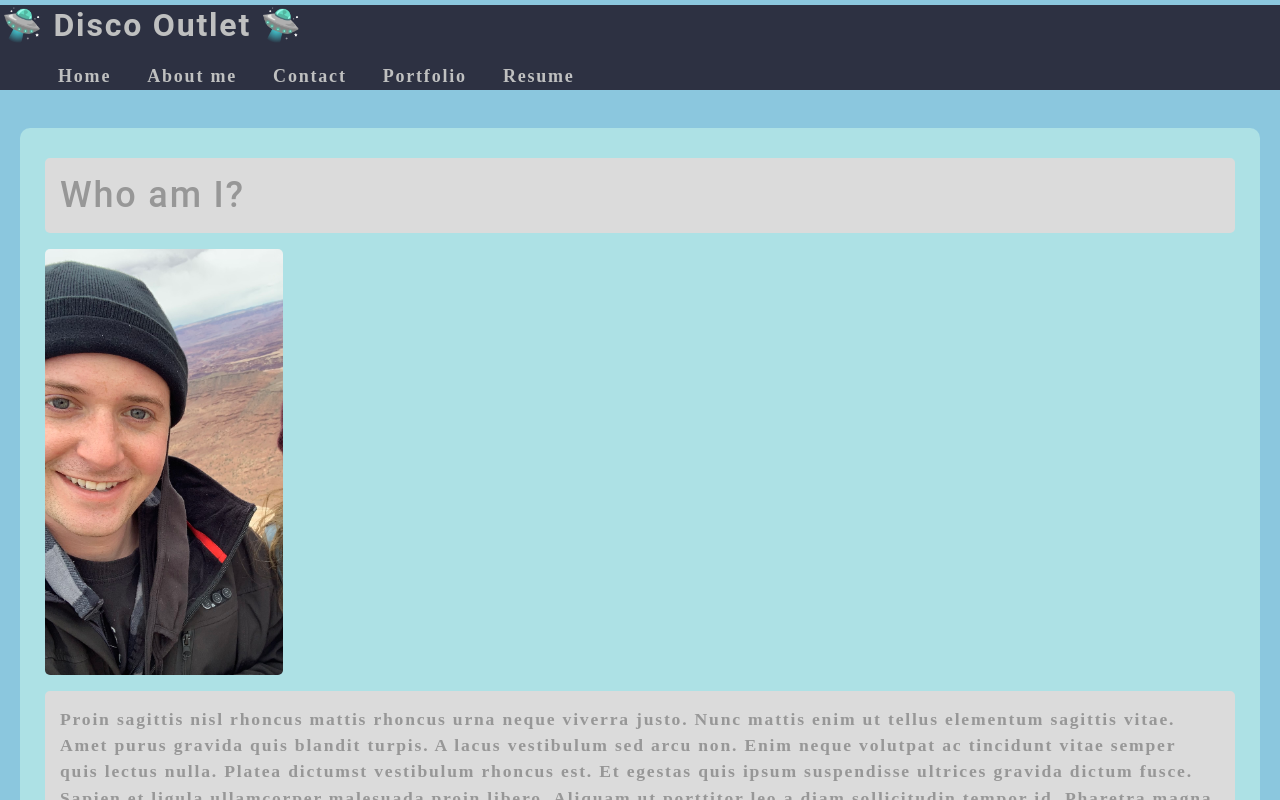
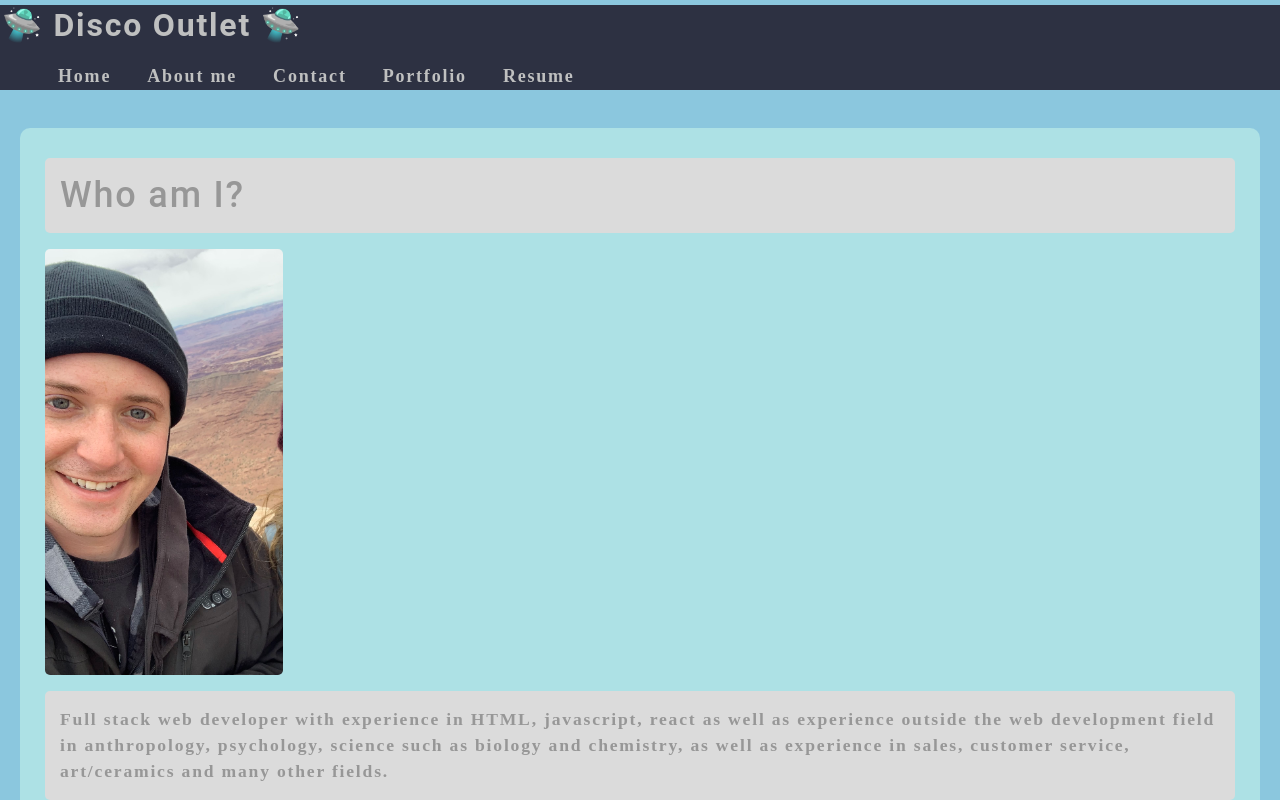
Before and after one commit to Plaindemon/disco-outlet-react-portfolio, a React (Create React App) app: page /about in a window 1280 px wide. Shown: the top 800 px of the page. Built offline with nearby package versions, Linux system fonts and the light colour scheme.

Commit message:
about section updated slightly

```diff
--- a/src/components/About/index.js
+++ b/src/components/About/index.js
@@ -19,7 +19,7 @@ function About() {
         <div className="about-modal">
           <h1 className="about-header">Who am I?</h1>
           <img src={coverImage} className="my-2 about-img" style={{ width: "20%" }} alt="cover" />
-          <p className="about-paragraph"> Proin sagittis nisl rhoncus mattis rhoncus urna neque viverra justo. Nunc mattis enim ut tellus elementum sagittis vitae. Amet purus gravida quis blandit turpis. A lacus vestibulum sed arcu non. Enim neque volutpat ac tincidunt vitae semper quis lectus nulla. Platea dictumst vestibulum rhoncus est. Et egestas quis ipsum suspendisse ultrices gravida dictum fusce. Sapien et ligula ullamcorper malesuada proin libero. Aliquam ut porttitor leo a diam sollicitudin tempor id. Pharetra magna ac placerat vestibulum lectus mauris ultrices. Facilisi nullam vehicula ipsum a arcu cursus vitae congue mauris. Ipsum suspendisse ultrices gravida dictum fusce ut placerat. Venenatis tellus in metus vulputate eu scelerisque felis imperdiet. Tincidunt lobortis feugiat vivamus at augue eget arcu.</p>
+          <p className="about-paragraph"> Full stack web developer with experience in HTML, javascript, react as well as experience outside the web development field in anthropology, psychology, science such as biology and chemistry, as well as experience in sales, customer service, art/ceramics and many other fields.</p>
         </div>
         <div>
 
```
